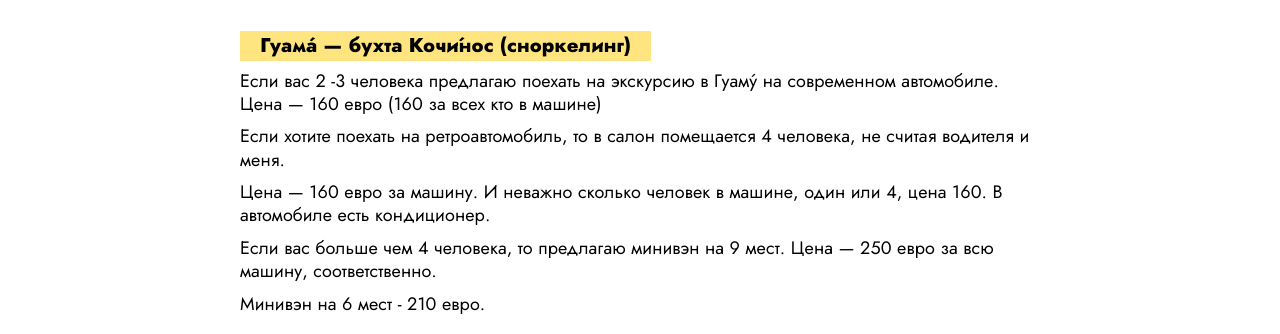
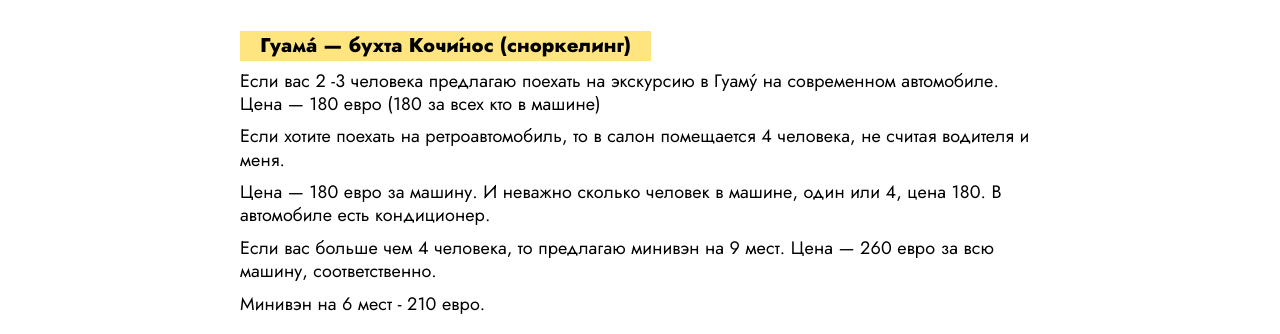
Before and after one commit to igoryen/zenkova, a React (Create React App) app: page /services in a window 1280 px wide. Both pictures are taken after a click on the tab "КАРИБЫ". Shown: the part 378-712 px from the top of the page. Built offline with nearby package versions, Linux system fonts and the light colour scheme; the HTML template or start-up script is replaced by a standard one.

Commit message:
Update of 2023-05-25 due to higher gas prices

```diff
--- a/src/components/TourCaribes.tsx
+++ b/src/components/TourCaribes.tsx
@@ -79,10 +79,10 @@ class TourCaribes extends React.Component {
                 <div className="element description">
                     <h2>Гуамá &mdash; бухта Кочи́нос (сноркелинг)</h2>
 
-                    <p>Если вас 2 -3 человека предлагаю поехать на экскурсию в Гуамý на современном автомобиле. Цена &mdash; 160 евро (160 за всех кто в машине)</p>
+                    <p>Если вас 2 -3 человека предлагаю поехать на экскурсию в Гуамý на современном автомобиле. Цена &mdash; 180 евро (180 за всех кто в машине)</p>
                     <p>Если хотите поехать на ретроавтомобиль, то в салон помещается 4 человека, не считая водителя и меня.</p>
-                    <p>Цена &mdash; 160 евро за машину. И неважно сколько человек в машине, один или 4, цена 160. В автомобиле есть кондиционер.</p>
-                    <p>Если вас больше чем 4 человека, то предлагаю минивэн на 9 мест. Цена &mdash; 250 евро за всю машину, соответственно.</p>
+                    <p>Цена &mdash; 180 евро за машину. И неважно сколько человек в машине, один или 4, цена 180. В автомобиле есть кондиционер.</p>
+                    <p>Если вас больше чем 4 человека, то предлагаю минивэн на 9 мест. Цена &mdash; 260 евро за всю машину, соответственно.</p>
                     <p>Минивэн на 6 мест - 210 евро.</p>
 
                     <h2>Описание экскурсии </h2>
--- a/src/components/TourHabana.tsx
+++ b/src/components/TourHabana.tsx
@@ -95,9 +95,9 @@ class TourHabana extends React.Component {
                 <div className="element description">
                     <h2>Дневная экскурсия</h2>
 
-                    <p>Если вас 2-3 человека предлагаю поехать на экскурсию в Гавану на современном автомобиле. Цена &mdash; 160 евро (160 за всех кто в машине).</p>
+                    <p>Если вас 2-3 человека предлагаю поехать на экскурсию в Гавану на современном автомобиле. Цена &mdash; 200 евро (200 за всех кто в машине).</p>
                     <p>Если хотите поехать на Ретро автомобиле, то в салон помещается 4 человека, не считая водителя и меня.</p>
-                    <p>Цена &mdash; тоже 160 евро за машину. И не важно сколько человек в машине, один или 4, цена 160.</p>
+                    <p>Цена &mdash; тоже 200 евро за машину. И не важно сколько человек в машине, один или 4, цена 200.</p>
                     <p>В автомобиле есть кондиционер.</p>
                     <p>Если вас больше чем 4 человека, то предлагаю минивэн на 9 мест. Цена 250 евро за всю машину, соответственно.</p>
                     <p>Минивэн на 6 мест &mdash; 210 евро.</p>
--- a/src/components/TourTrinCien.tsx
+++ b/src/components/TourTrinCien.tsx
@@ -103,7 +103,7 @@ class TourTrinCien extends React.Component {
                     <p>На такси 3 человека 400 евро.</p>
                     <p>Посещение и купание на водопадах национального парка Эль Ничо. Обед. Прогулка по старому городу Тринидад. Посещение знаменитой башни Иснага и обзор долины сахарных плантаций.</p>
                     <h2>Программа</h2>
-                    <p>Выезд в 6: 00 утра из отеля Варадеро. До национального парка примерно 4 часа езды.</p>
+                    <p>Выезд в 6:00 утра из отеля Варадеро. До национального парка примерно 4 часа езды.</p>
                     <p>На водопадах придется подниматься по горной тропинке &mdash; возьмите с собой спортивную обувь.</p>
                     <p>Захватите купальники и полотенца! Мы искупаемся в кристально чистой воде.</p>
                     <p>Обед предусмотрен в ресторане локальной кухни.</p>
```
